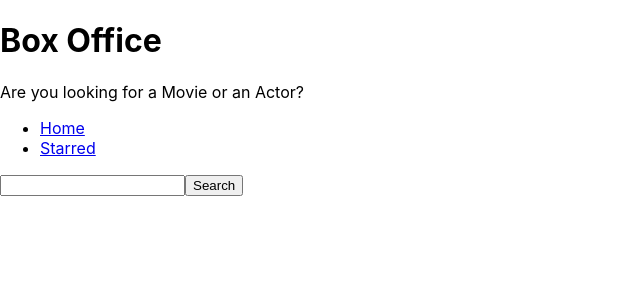
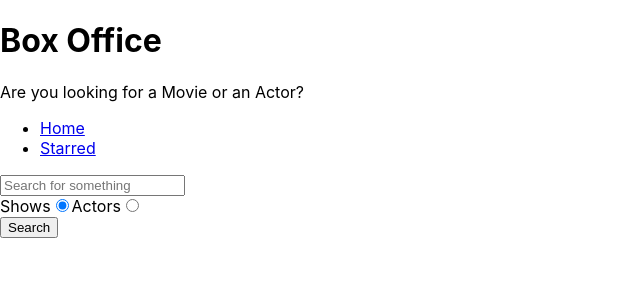
Before and after one commit to omdev420/box-office, a React (Create React App) app: page / in a window 1280 px wide. Shown: the top 300 px of the page, without its empty margins (0-640 px from the left). Built offline with nearby package versions, Linux system fonts and the light colour scheme.

Commit message:
added search option

```diff
--- a/src/pages/Home.js
+++ b/src/pages/Home.js
@@ -6,12 +6,15 @@
 export const Home = () => {
   const [input, setInput] = useState('');
   const [results, setResults] = useState(null);
+  const [searchOption, setSearchOption] = useState('shows');
+
+  const isShowsSearch = searchOption === 'shows';
 
   const onInputChange = ev => {
     setInput(ev.target.value);
   };
   const onSearch = () => {
-    apiGet(`/search/shows?q=${input}`).then(result => {
+    apiGet(`/search/${searchOption}?q=${input}`).then(result => {
       setResults(result);
     });
   };
@@ -28,25 +31,52 @@
       return <div>No results</div>;
     }
     if (results && results.length > 0) {
-      return (
-        <div>
-          {results.map(item => (
-            <div key={item.show.id}>{item.show.name}</div>
-          ))}
-        </div>
-      );
+      return results[0].show
+        ? results.map(item => <div key={item.show.id}>{item.show.name}</div>)
+        : results.map(item => (
+            <div key={item.person.id}>{item.person.name}</div>
+          ));
     }
     return null;
+  };
+
+  const onRadioChange = ev => {
+    setSearchOption(ev.target.value);
   };
 
   return (
     <MainPageLayout>
       <input
         type="text"
+        placeholder="Search for something"
         onChange={onInputChange}
         val={input}
         onKeyDown={onKeyDown}
       />
+
+      <div>
+        <label htmlFor="shows-search">
+          Shows
+          <input
+            type="radio"
+            id="shows-search"
+            value="shows"
+            checked={isShowsSearch}
+            onChange={onRadioChange}
+          />
+        </label>
+        <label htmlFor="actors-search">
+          Actors
+          <input
+            type="radio"
+            id="actors-search"
+            value="people"
+            checked={!isShowsSearch}
+            onChange={onRadioChange}
+          />
+        </label>
+      </div>
+
       <button type="button" onClick={onSearch}>
         Search
       </button>
```
